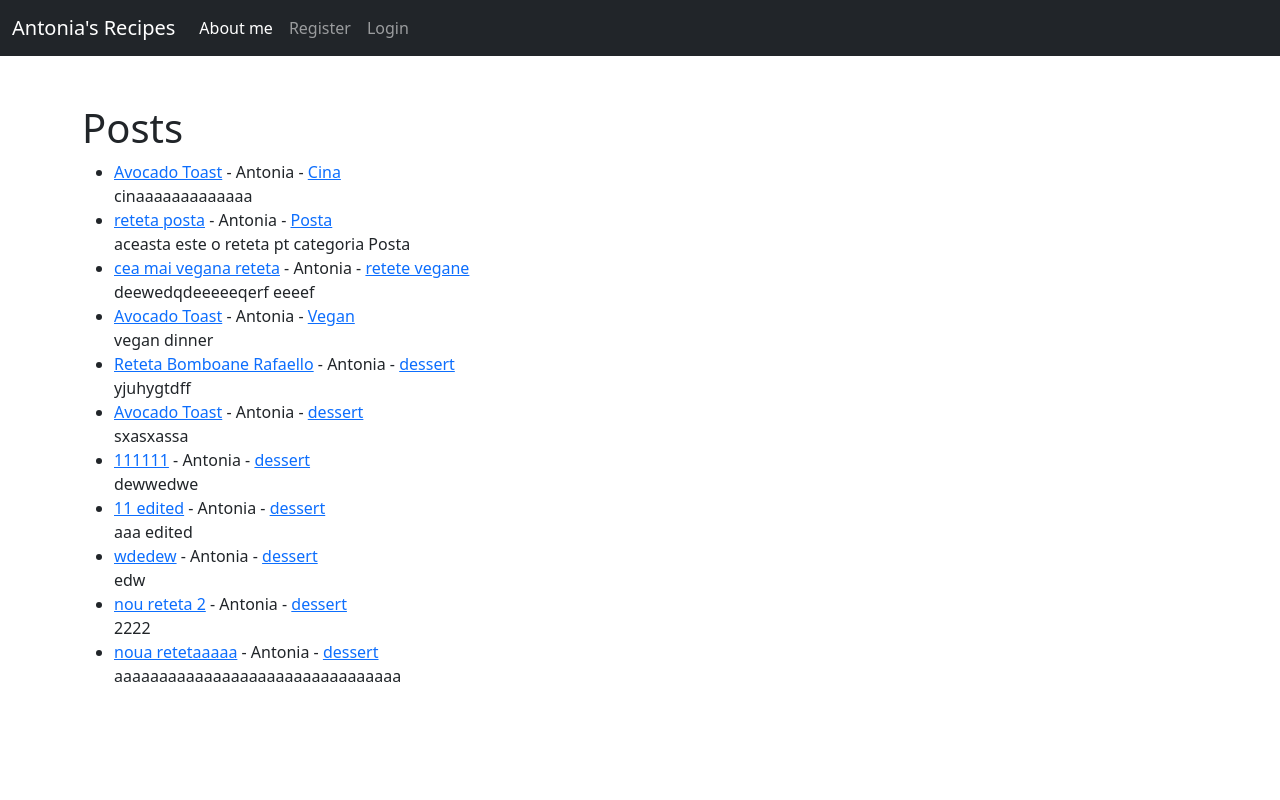
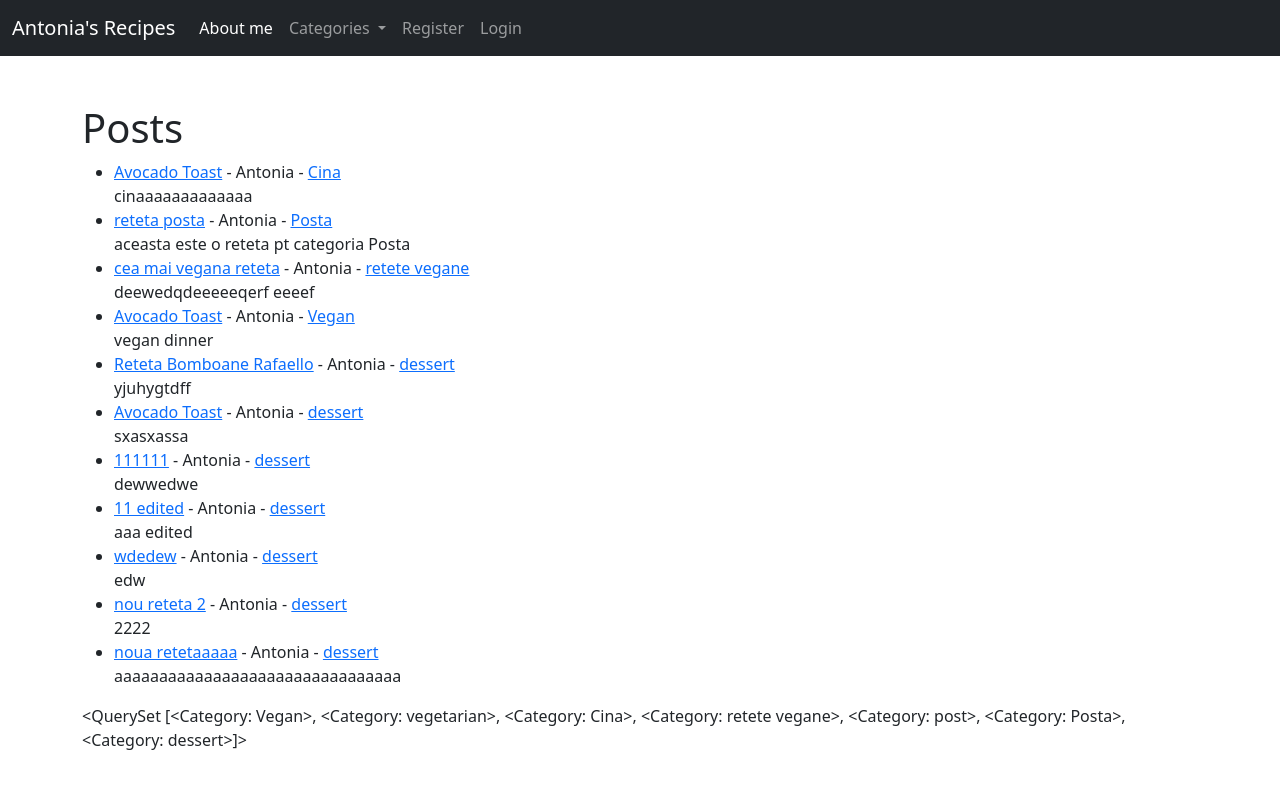
Before and after one commit to antoniaavadanei/Recipes_blog, a Django app: page / in a window 1280 px wide. Run offline with Django 4.2, Linux system fonts and the light colour scheme; data comes from the database, SQL or seed files in the repository; both versions use the stored data as it was after the commit.

Commit message:
Create category list view

```diff
--- a/recipe_blog/core/templates/base.html
+++ b/recipe_blog/core/templates/base.html
@@ -22,6 +22,25 @@
             <li class="nav-item">
               <a class="nav-link active" aria-current="page" href="{% url 'home' %}">About me</a>
             </li>
+            <!-- Category dropdown-->
+            {% if cat_menu %}
+            <li class="nav-item dropdown">
+              <a class="nav-link dropdown-toggle" href="#" role="button" data-bs-toggle="dropdown" aria-expanded="false">
+                Categories
+              </a>
+              <ul class="dropdown-menu">
+
+                {% for cat in cat_menu %}
+                  <a class="dropdown-item" href="{% url 'category' cat %}"> {{cat}} </a>
+                {% endfor %}
+              </ul>
+            </li>
+            {% else %}
+            <li class="nav-item">
+                <a class="nav-link" href="{% url 'category-list' %}">Categories</a>
+              </li>
+
+            {% endif %}
             {% if user.is_authenticated %}
               <li class="nav-item">
                 <a class="nav-link" href="{% url 'add_post' %}">Add Post</a>
@@ -65,6 +84,7 @@
     {% block content%}
 
     {% endblock %}
+      {{cat_menu}}
     </div>
     <script src="https://cdn.jsdelivr.net/npm/bootstrap@5.2.3/dist/js/bootstrap.bundle.min.js" integrity="sha384-kenU1KFdBIe4zVF0s0G1M5b4hcpxyD9F7jL+jjXkk+Q2h455rYXK/7HAuoJl+0I4" crossorigin="anonymous"></script>
   </body>
--- a/recipe_blog/core/templates/categories.html
+++ b/recipe_blog/core/templates/categories.html
@@ -16,7 +16,7 @@
         {{ post.body|slice:":100"|safe }}</li>
 {% endfor %}
 {% else %}
-    <h3>Error!</h3>
+    <h3>This category does not exists or does not contain any post!</h3>
 {% endif%}
 
 {% endblock %}
--- a/recipe_blog/core/templates/home.html
+++ b/recipe_blog/core/templates/home.html
@@ -8,7 +8,7 @@
 {% for post in object_list %}
     <li><a href="{% url 'post_detail' post.pk %}"> {{ post.title }}</a>
         - {{ post.author.first_name }}
-        - <a href="{% url 'category' post.category|slugify %}">{{ post.category }}</a>
+        - <a href="{% url 'category' post.category %}">{{ post.category }}</a>
         {% if user.is_authenticated %}
         - <a href="{% url 'update_post' post.pk %}" >Edit Post</a>
         - <a href="{% url 'delete_post' post.pk %}" >Delete Post</a>
@@ -16,5 +16,7 @@
         <br>
         {{ post.body|slice:":100"|safe }}</li>
 {% endfor %}
+
+
 </ul>
 {% endblock %}
--- a/recipe_blog/core/urls.py
+++ b/recipe_blog/core/urls.py
@@ -1,6 +1,6 @@
 from django.urls import path
 from . import views
-from .views import HomeView,PostDetailView, CreatePostView, UpdatePostView, DeletePostView, CreateCategoryView, CategoryView
+from .views import HomeView,PostDetailView, CreatePostView, UpdatePostView, DeletePostView, CreateCategoryView, CategoryView, CategoryListView
 
 urlpatterns = [
     # path('',views.home, name="home"),
@@ -11,4 +11,5 @@ urlpatterns = [
     path('post/<int:pk>/delete', DeletePostView.as_view(), name="delete_post"),
     path('add_category/',CreateCategoryView.as_view(),name="add_category"),
     path('category/<str:cats>/',CategoryView, name='category'),
+    path('category-list/',CategoryListView, name='category-list'),
 ]
--- a/recipe_blog/core/views.py
+++ b/recipe_blog/core/views.py
@@ -11,10 +11,22 @@ class HomeView(ListView):
     # ordering = ['-post_date']
     ordering = ['-id']
 
+    def get_context_data(self, *args, **kwargs):
+        cat_menu = Category.objects.all()
+        context = super(HomeView,self).get_context_data(*args, **kwargs)
+        context["cat_menu"] = cat_menu
+        return context
+
 
 class PostDetailView(DetailView):
     model = Post
     template_name = 'post_detail.html'
+
+    def get_context_data(self, *args, **kwargs):
+        cat_menu = Category.objects.all()
+        context = super(PostDetailView,self).get_context_data(*args, **kwargs)
+        context["cat_menu"] = cat_menu
+        return context
 
 
 class CreatePostView(CreateView):
@@ -23,6 +35,11 @@ class CreatePostView(CreateView):
     template_name = 'add_post.html'
     # fields = '__all__'
     # fields = ('title','author','body')
+    def get_context_data(self, *args, **kwargs):
+        cat_menu = Category.objects.all()
+        context = super(CreatePostView,self).get_context_data(*args, **kwargs)
+        context["cat_menu"] = cat_menu
+        return context
 
 
 class UpdatePostView(UpdateView):
@@ -30,11 +47,22 @@ class UpdatePostView(UpdateView):
     form_class = EditForm
     template_name = 'update_post.html'
 
+    def get_context_data(self, *args, **kwargs):
+        cat_menu = Category.objects.all()
+        context = super(UpdatePostView,self).get_context_data(*args, **kwargs)
+        context["cat_menu"] = cat_menu
+        return context
+
 
 class DeletePostView(DeleteView):
     model = Post
     template_name = 'delete_post.html'
     success_url = reverse_lazy('home')
+    def get_context_data(self, *args, **kwargs):
+        cat_menu = Category.objects.all()
+        context = super(DeletePostView,self).get_context_data(*args, **kwargs)
+        context["cat_menu"] = cat_menu
+        return context
 
 
 class CreateCategoryView(CreateView):
@@ -42,7 +70,17 @@ class CreateCategoryView(CreateView):
     template_name = 'add_category.html'
     fields = '__all__'
 
+    def get_context_data(self, *args, **kwargs):
+        cat_menu = Category.objects.all()
+        context = super(CreateCategoryView,self).get_context_data(*args, **kwargs)
+        context["cat_menu"] = cat_menu
+        return context
+
 
 def CategoryView(request, cats):
     category_posts = Post.objects.filter(category=cats.replace('-',' '))
     return render(request, 'categories.html', {'cats': cats.title().replace('-',' '), 'category_posts': category_posts})
+
+def CategoryListView(request):
+    cat_menu_list = Category.objects.all()
+    return render(request, 'category_list.html', {'cat_menu_list': cat_menu_list})
```
Also changed, not shown: recipe_blog/db.sqlite3.
